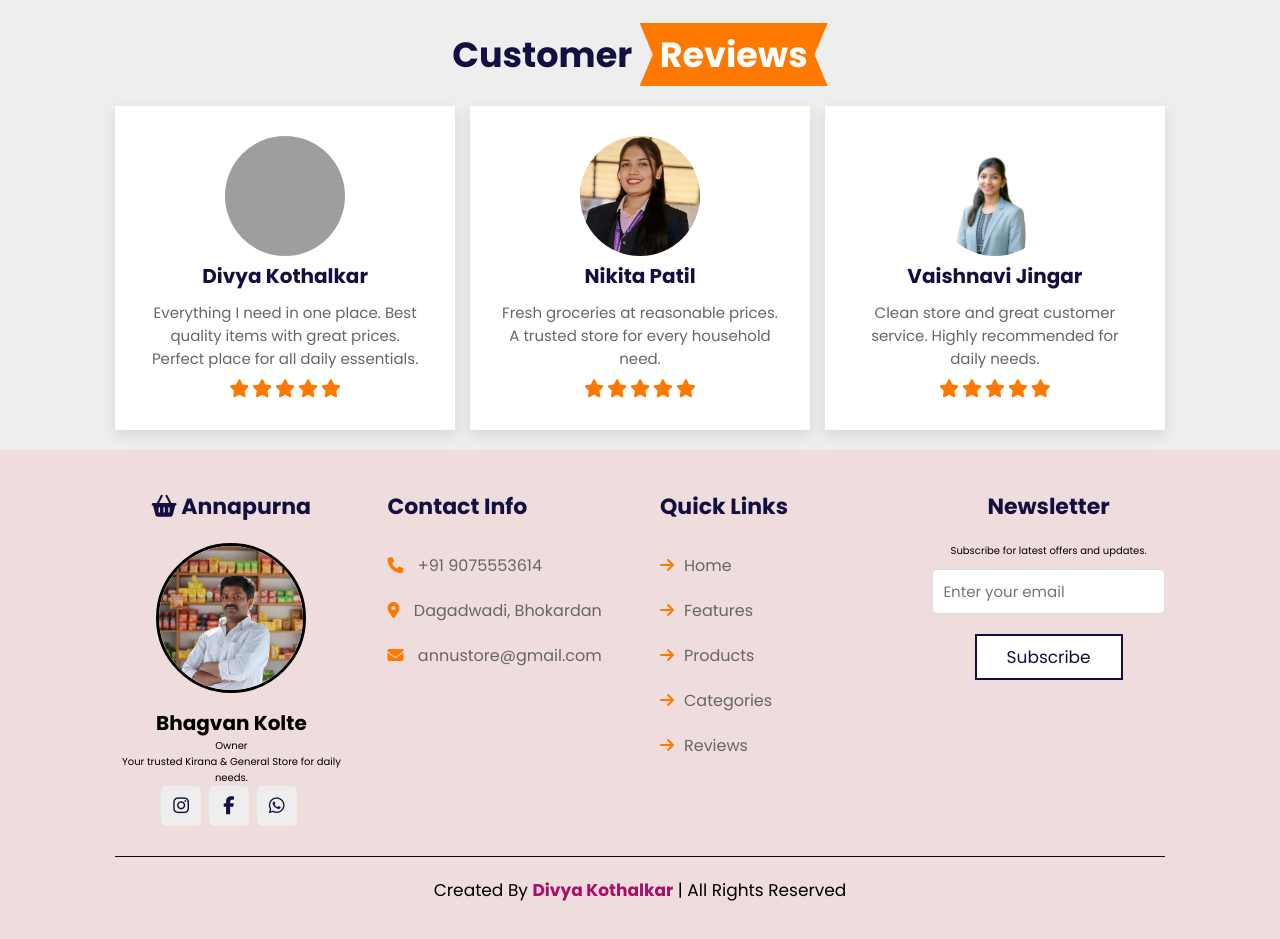
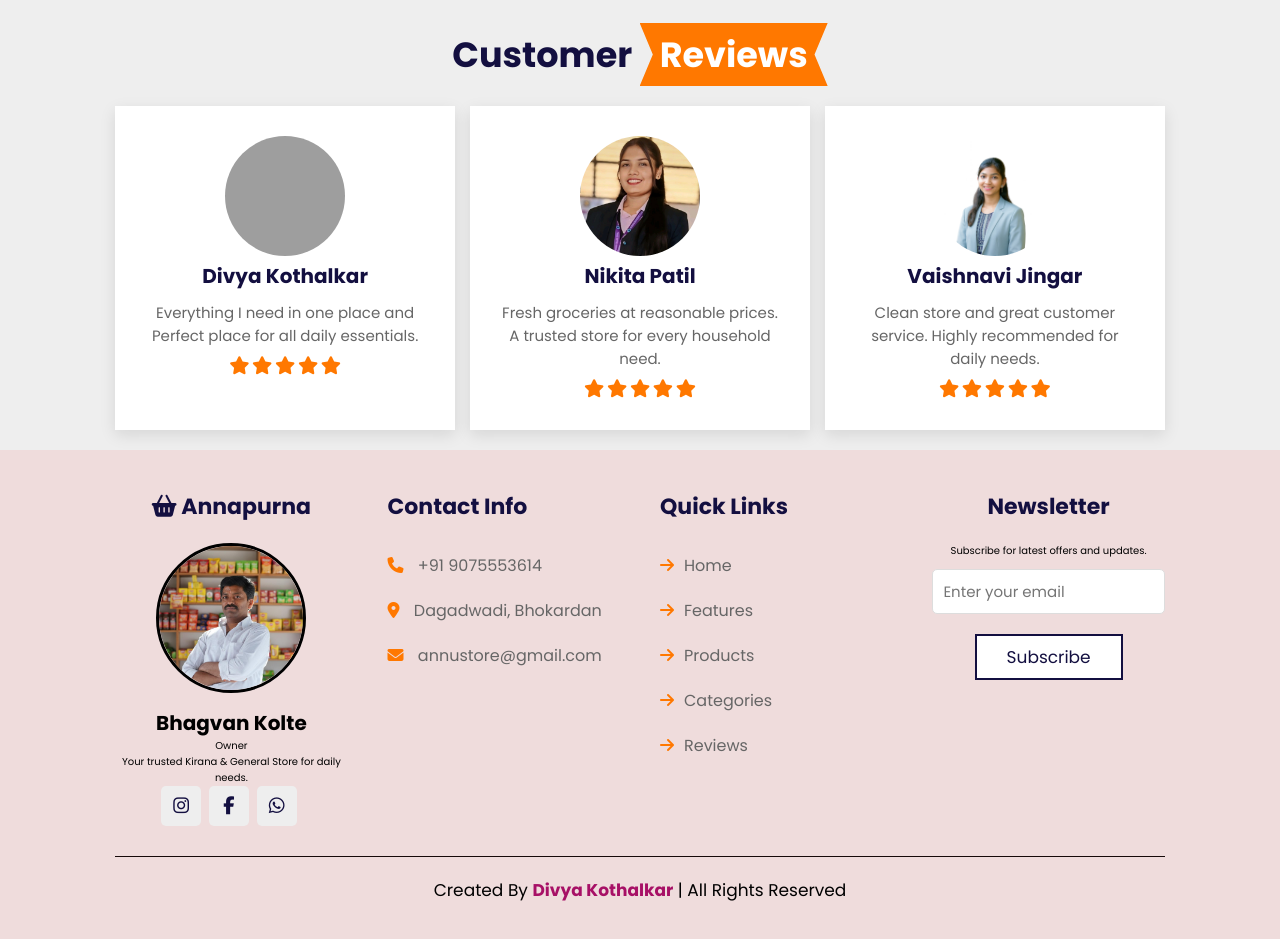
Before and after one commit to divyakothalkar1907/Kirana-General-Stores-Shop, a plain HTML site: page index.html in a window 1280 px wide. Shown: the part 3616-4555 px from the top of the page. Drawn offline with Linux system fonts and the light colour scheme; grey boxes are pictures that could not be loaded.

Commit message:
Update index.html

```diff
--- a/index.html
+++ b/index.html
@@ -306,8 +306,7 @@
         <img src="Divya.png" alt"">
         <h3>Divya Kothalkar</h3>
         <p>
-        Everything I need in one place.
-        Best quality items with great prices.
+        Everything I need in one place and
         Perfect place for all daily essentials.
         </p>
         <div class="stars">
```
